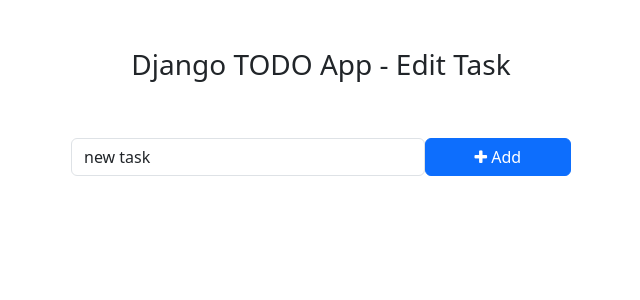
After one commit to neeraj222002/ToDo, a Django app: page /todo/edit_task/12/ in a window 1280 px wide. The commit adds this page. Shown: the top 300 px of the page, without its empty margins (319-959 px from the left). Run offline with Django 5.2, Linux system fonts and the light colour scheme; data comes from the database, SQL or seed files in the repository; both versions use the stored data as it was after the commit.

Commit message:
lasr commit

```diff
--- /dev/null
+++ b/templates/edit_task.html
@@ -0,0 +1,32 @@
+<!DOCTYPE html>
+<html lang="en">
+<head>
+    <meta charset="UTF-8">
+    <meta name="viewport" content="width=device-width, initial-scale=1.0">
+    <title>Edit Task - Django TODO App</title>
+
+
+    <!-- Bootstrap -->
+    <link href="https://cdn.jsdelivr.net/npm/bootstrap@5.3.0-alpha1/dist/css/bootstrap.min.css" rel="stylesheet" integrity="sha384-GLhlTQ8iRABdZLl6O3oVMWSktQOp6b7In1Zl3/Jr59b6EGGoI1aFkw7cmDA6j6gD" crossorigin="anonymous">
+    <script src="https://cdn.jsdelivr.net/npm/bootstrap@5.3.0-alpha1/dist/js/bootstrap.bundle.min.js" integrity="sha384-w76AqPfDkMBDXo30jS1Sgez6pr3x5MlQ1ZAGC+nuZB+EYdgRZgiwxhTBTkF7CXvN" crossorigin="anonymous"></script>
+    <!-- Font Awesome Icons -->
+    <link rel="stylesheet" href="https://cdnjs.cloudflare.com/ajax/libs/font-awesome/4.7.0/css/font-awesome.min.css">
+
+</head>
+<body>
+      <div class="container">
+        <h3 class ="pt-5 pb-5 text-center">Django TODO App - Edit Task</h3>
+          <!-- To Do Form -->
+                <form action="{% url 'edit_task' get_task.id %}" method="POST" style="width: 500px; margin: auto;">
+                    {% csrf_token %}
+                    <div class="form-group">
+                        <span style="display: flex;">
+                            <input type="text"  name = "task" class="form-control" placeholder="Add a task" value="{{get_task.task}}">
+                            <button class="btn btn-primary" type= "submit" style="width: 200px;"><i class="fa fa-plus"></i> Add</button>
+                        </span>
+                    </div>
+                </form>
+      </div>
+
+</body>
+</html>
--- a/todo/urls.py
+++ b/todo/urls.py
@@ -3,4 +3,8 @@ from . import views
 
 urlpatterns = [
     path('addTask/', views.addTask, name='addTask'),
+    path('mark_as_done/<int:pk>/', views.mark_as_done, name='mark_as_done'),
+    path('mark_as_undone/<int:pk>/', views.mark_as_undone, name='mark_as_undone'),
+    path('edit_task/<int:pk>/', views.edit_task,name='edit_task'),
+    path('delete_task/<int:pk>/', views.delete_task, name='delete_task'),
 ]
--- a/todo/views.py
+++ b/todo/views.py
@@ -1,4 +1,4 @@
-from django.shortcuts import render,redirect
+from django.shortcuts import render, redirect, get_object_or_404
 from django.http import HttpResponse
 from .models import Task
 # Create your views here.
@@ -8,3 +8,35 @@ def addTask(request):
     task = request.POST['task']
     Task.objects.create(task=task)
     return redirect('home')
+
+def mark_as_done(request, pk):
+    task = get_object_or_404(Task, pk=pk)
+    task.is_completed = True
+    task.save()
+    return redirect('home')
+
+def mark_as_undone(request, pk):
+    task = get_object_or_404(Task, pk=pk)
+    task.is_completed = False
+    task.save()
+    return redirect('home')
+
+def edit_task(request, pk):
+    get_task  = get_object_or_404(Task, pk=pk)
+    if request.method == 'POST':
+        new_task = request.POST['task']
+        get_task.task = new_task
+        get_task.save()
+        return redirect('home')
+    else:
+        context = {
+            'get_task' : get_task,
+        }
+        return render (request, 'edit_task.html',context)
+
+
+
+def delete_task(request, pk):
+    task = get_object_or_404(Task, pk=pk)
+    task.delete()
+    return redirect('home')
```
Also changed, not shown: templates/home.html (+11 -4 lines), todo_main/views.py (+6 -1 lines), db.sqlite3.
